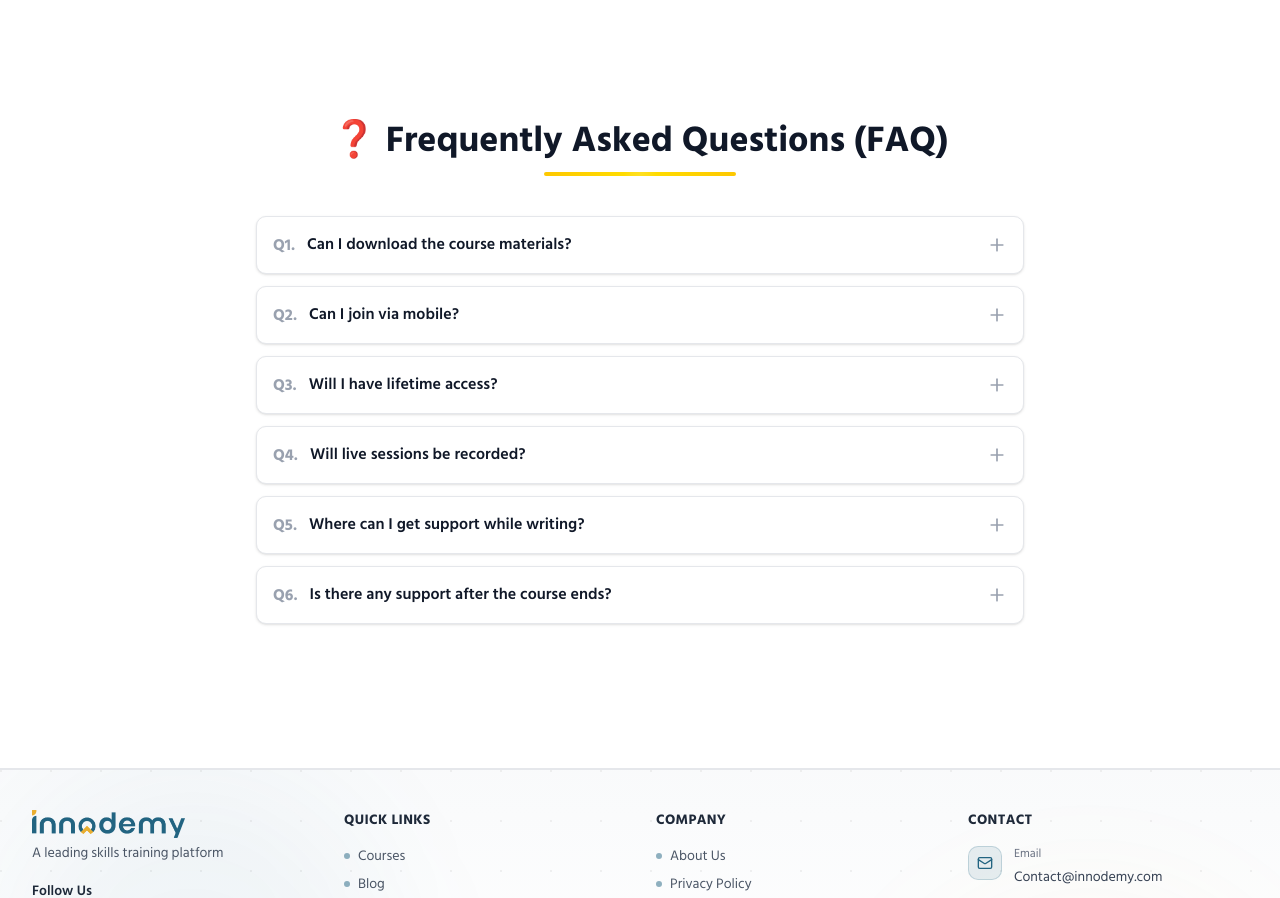
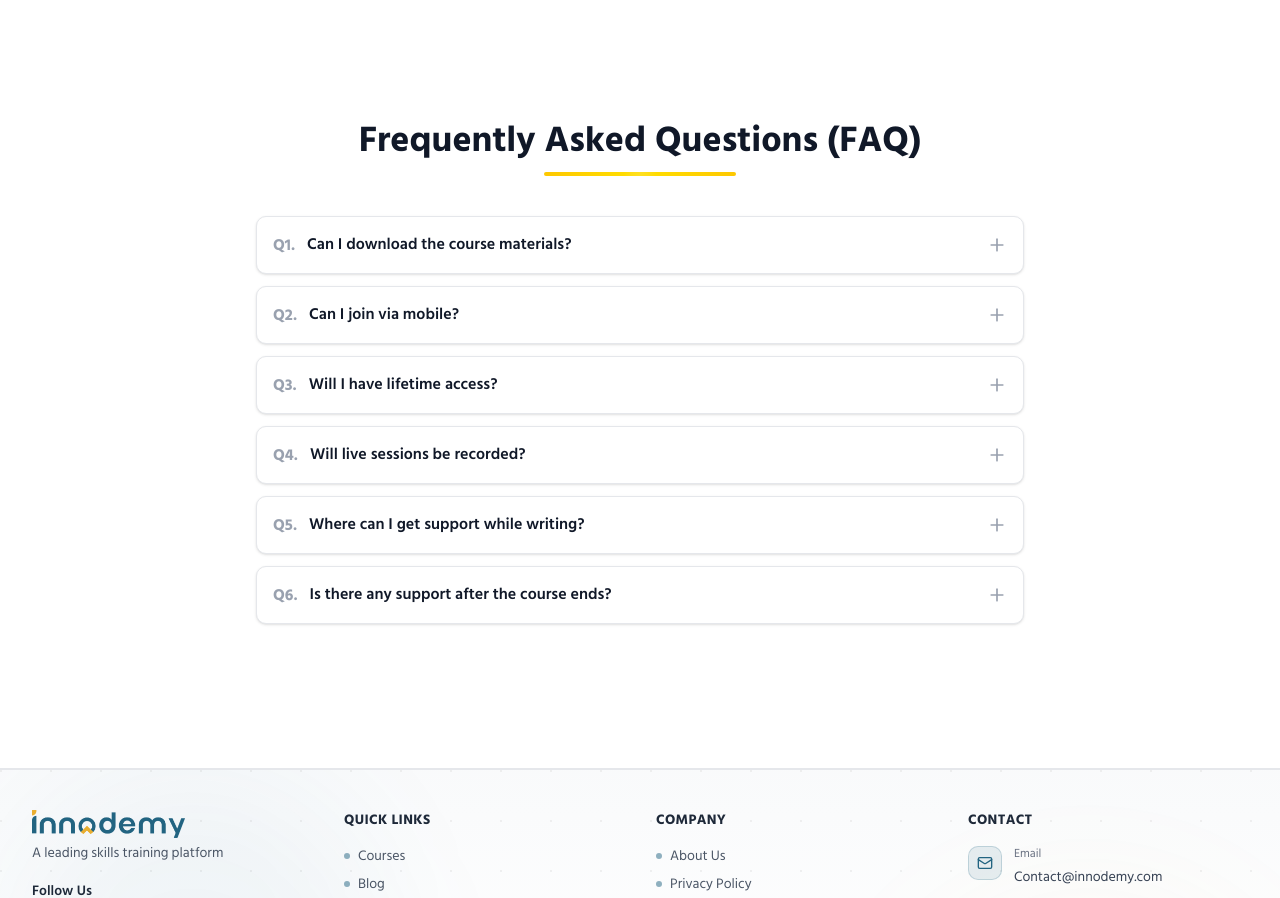
Before and after one commit to mehrabhossain1/innodemmy-frontend, a Next.js app: page /courses/research-pager-writing-from-idea-to-publication in a window 1280 px wide. Shown: the part 1346-2244 px from the top of the page. Built offline with nearby package versions, Linux system fonts and the light colour scheme.

Commit message:
fix: Remove emoji from FAQ section title for consistency

```diff
--- a/app/courses/research-pager-writing-from-idea-to-publication/components/FAQ.tsx
+++ b/app/courses/research-pager-writing-from-idea-to-publication/components/FAQ.tsx
@@ -44,7 +44,7 @@ export default function FAQ() {
 
     return (
         <div className="container mx-auto px-4 py-12 max-w-7xl">
-            <SectionTitle title="❓ Frequently Asked Questions (FAQ)" />
+            <SectionTitle title="Frequently Asked Questions (FAQ)" />
 
             <div className="max-w-3xl mx-auto space-y-3">
                 {faqs.map((faq, index) => {
@@ -52,10 +52,11 @@ export default function FAQ() {
                     return (
                         <div
                             key={index}
-                            className={`bg-white dark:bg-gray-800 rounded-lg border transition-all duration-300 overflow-hidden ${isExpanded
+                            className={`bg-white dark:bg-gray-800 rounded-lg border transition-all duration-300 overflow-hidden ${
+                                isExpanded
                                     ? "border-primary dark:border-primary shadow-md"
                                     : "border-gray-200 dark:border-gray-700 shadow-sm hover:shadow-md"
-                                }`}
+                            }`}
                         >
                             <button
                                 onClick={() => toggleFAQ(index)}
@@ -63,18 +64,20 @@ export default function FAQ() {
                             >
                                 <div className="flex items-start gap-3 flex-1 pr-4">
                                     <span
-                                        className={`font-bold text-base flex-shrink-0 ${isExpanded
+                                        className={`font-bold text-base flex-shrink-0 ${
+                                            isExpanded
                                                 ? "text-primary"
                                                 : "text-gray-400 dark:text-gray-500"
-                                            }`}
+                                        }`}
                                     >
                                         Q{index + 1}.
                                     </span>
                                     <h3
-                                        className={`font-semibold text-base leading-snug ${isExpanded
+                                        className={`font-semibold text-base leading-snug ${
+                                            isExpanded
                                                 ? "text-primary"
                                                 : "text-gray-900 dark:text-white"
-                                            }`}
+                                        }`}
                                     >
                                         {faq.question}
                                     </h3>
```
